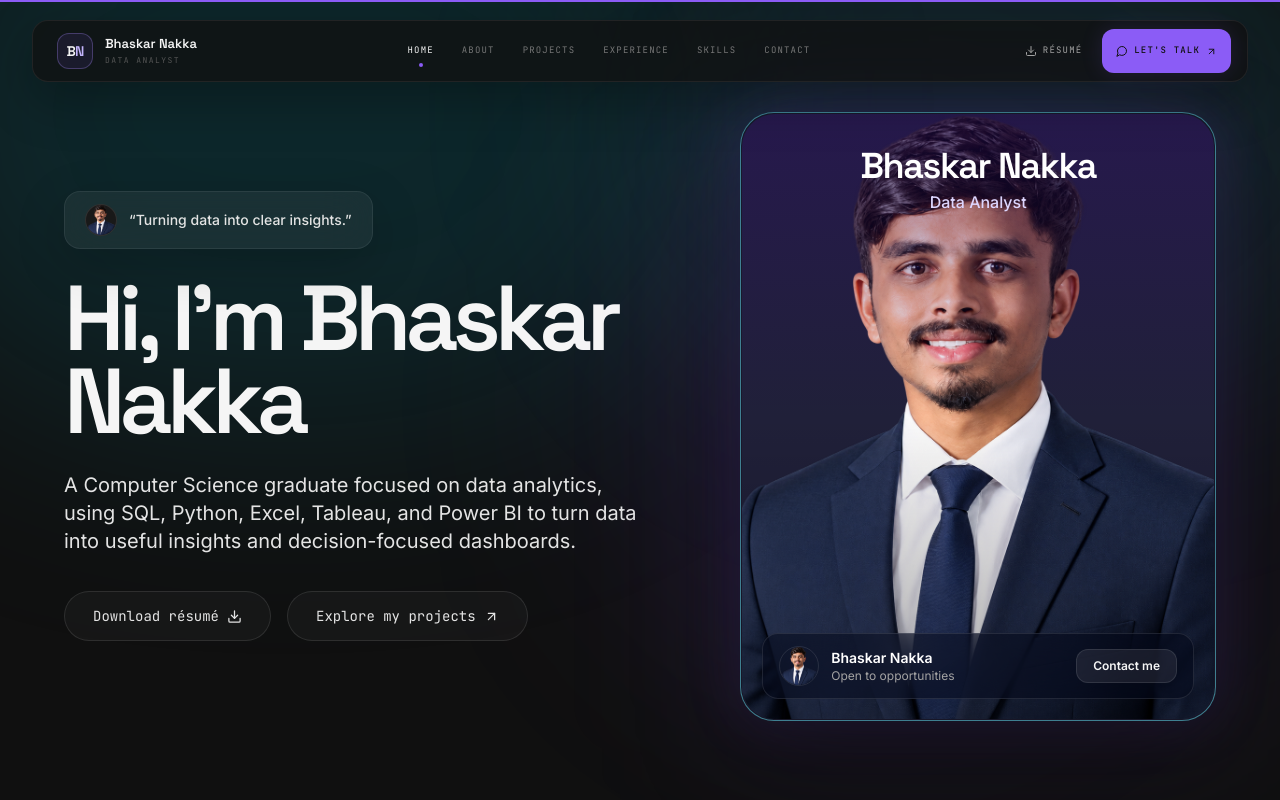
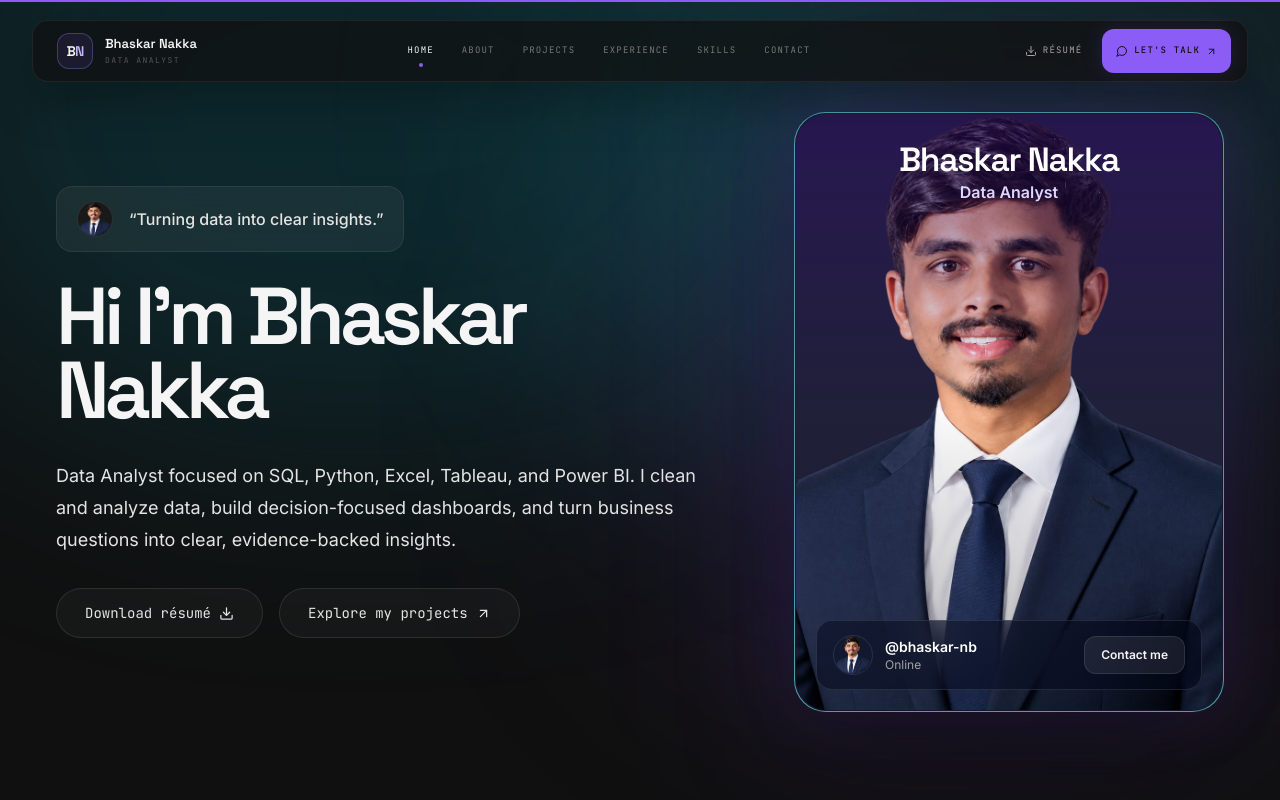
Before and after one commit to bhaskar-nb/portfolio, a Next.js app: page / in a window 1280 px wide. Shown: the top 800 px of the page. Built offline with nearby package versions, Linux system fonts and the light colour scheme.

Commit message:
Refine hero layout to match reference

```diff
--- a/components/Hero.tsx
+++ b/components/Hero.tsx
@@ -9,45 +9,37 @@ import MagneticButton from "@/components/MagneticButton";
 export default function Hero() {
   return (
     <section id="home" className="relative isolate min-h-[100svh] overflow-hidden bg-base-900">
-      <div className="pointer-events-none absolute inset-0 bg-grid-fine opacity-[0.06]" />
-      <div className="pointer-events-none absolute left-[-10%] top-[-12rem] h-[38rem] w-[52rem] rounded-full bg-cyan-500/[0.14] blur-[120px]" />
-      <div className="pointer-events-none absolute right-[-8%] top-[-10rem] h-[34rem] w-[46rem] rounded-full bg-cyan-400/[0.10] blur-[120px]" />
-      <div className="pointer-events-none absolute right-[12%] top-[18%] h-[32rem] w-[32rem] rounded-full bg-violet-500/[0.09] blur-[120px]" />
+      <div className="pointer-events-none absolute inset-0 bg-grid-fine opacity-[0.045]" />
+      <div className="pointer-events-none absolute left-[-8%] top-[-15rem] h-[42rem] w-[58rem] rounded-full bg-cyan-500/[0.15] blur-[130px]" />
+      <div className="pointer-events-none absolute right-[-10%] top-[-12rem] h-[38rem] w-[52rem] rounded-full bg-cyan-400/[0.12] blur-[130px]" />
+      <div className="pointer-events-none absolute right-[10%] top-[16%] h-[34rem] w-[34rem] rounded-full bg-violet-500/[0.09] blur-[130px]" />
 
-      <div className="relative mx-auto grid min-h-[100svh] w-full max-w-[1500px] items-center gap-14 px-6 pb-20 pt-28 sm:px-10 lg:grid-cols-[1fr_0.82fr] lg:gap-24 lg:px-16 lg:pb-24 lg:pt-28">
+      <div className="relative mx-auto grid min-h-[100svh] w-full max-w-[1450px] items-center gap-16 px-6 pb-20 pt-28 sm:px-10 lg:grid-cols-[1fr_430px] lg:gap-20 lg:px-14 lg:pb-24 lg:pt-28">
         <motion.div
           initial={{ opacity: 0, y: 24 }}
           whileInView={{ opacity: 1, y: 0 }}
           viewport={{ once: true }}
           transition={{ duration: 0.7 }}
-          className="max-w-3xl"
+          className="max-w-[700px]"
         >
-          <div className="mb-7 inline-flex items-center gap-3 rounded-2xl border border-white/[0.07] bg-white/[0.055] px-5 py-3 shadow-[0_15px_50px_rgba(0,0,0,0.18)] backdrop-blur-xl">
-            <div className="relative h-8 w-8 overflow-hidden rounded-full border border-white/10 bg-base-700">
-              <Image
-                src="/DP image.png"
-                alt=""
-                fill
-                sizes="32px"
-                className="object-cover object-top"
-              />
+          <div className="mb-7 inline-flex items-center gap-4 rounded-2xl border border-white/[0.07] bg-white/[0.055] px-5 py-3.5 backdrop-blur-xl">
+            <div className="relative h-9 w-9 overflow-hidden rounded-full border border-white/10 bg-base-700">
+              <Image src="/DP image.png" alt="" fill sizes="36px" className="object-cover object-top" />
             </div>
-            <span className="text-sm font-medium text-ink-200">
+            <span className="text-sm font-medium text-ink-200 sm:text-base">
               “Turning data into clear insights.”
             </span>
           </div>
 
-          <h1 className="max-w-3xl font-display text-[clamp(3.8rem,7.2vw,7.2rem)] font-semibold leading-[0.9] tracking-[-0.065em] text-ink-100">
-            Hi, I&apos;m {profile.name}
+          <h1 className="max-w-[680px] font-display text-[clamp(3.6rem,6.3vw,6.4rem)] font-semibold leading-[0.92] tracking-[-0.065em] text-ink-100">
+            Hi I&apos;m {profile.name}
           </h1>
 
-          <p className="mt-7 max-w-2xl text-base leading-8 text-ink-300 sm:text-lg lg:text-xl">
-            A Computer Science graduate focused on data analytics, using SQL,
-            Python, Excel, Tableau, and Power BI to turn data into useful
-            insights and decision-focused dashboards.
+          <p className="mt-8 max-w-[680px] text-base leading-7 text-ink-300 sm:text-lg sm:leading-8">
+            {profile.summary}
           </p>
 
-          <div className="mt-9 flex flex-wrap items-center gap-4">
+          <div className="mt-8 flex flex-wrap items-center gap-4">
             <MagneticButton
               href="/Resume.pdf"
               download
@@ -69,52 +61,46 @@ export default function Hero() {
           whileInView={{ opacity: 1, x: 0 }}
           viewport={{ once: true }}
           transition={{ duration: 0.8, delay: 0.1 }}
-          className="relative mx-auto w-full max-w-[500px]"
+          className="relative mx-auto w-full max-w-[430px]"
         >
-          <div className="absolute -inset-8 rounded-[48px] bg-violet-500/[0.10] blur-[70px]" />
+          <div className="absolute -inset-10 rounded-[55px] bg-violet-500/[0.11] blur-[75px]" />
 
-          <div className="relative overflow-hidden rounded-[34px] border border-cyan-300/50 bg-[#171729]/80 p-[1px] shadow-[0_30px_100px_rgba(0,0,0,0.45),0_0_55px_rgba(139,92,246,0.18)]">
-            <div className="relative aspect-[0.78] overflow-hidden rounded-[33px] bg-[#202039]">
+          <div className="relative rounded-[32px] border border-cyan-300/65 bg-[#171729]/80 p-[1px] shadow-[0_30px_100px_rgba(0,0,0,0.5),0_0_65px_rgba(139,92,246,0.2)]">
+            <div className="relative aspect-[0.715] overflow-hidden rounded-[31px] bg-[#202039]">
               <Image
                 src="/DP image.png"
                 alt={`${profile.name} — Data Analyst`}
                 fill
-                sizes="(max-width: 1024px) 90vw, 500px"
+                sizes="430px"
                 className="object-cover object-top"
                 priority
               />
 
-              <div className="absolute inset-0 bg-gradient-to-b from-violet-950/45 via-transparent to-black/35" />
+              <div className="absolute inset-0 bg-gradient-to-b from-violet-950/55 via-transparent to-black/30" />
 
-              <div className="absolute left-0 right-0 top-0 p-8 text-center">
-                <h2 className="font-display text-3xl font-semibold tracking-[-0.04em] text-white sm:text-4xl">
+              <div className="absolute left-0 right-0 top-0 px-7 pt-7 text-center">
+                <h2 className="font-display text-3xl font-semibold tracking-[-0.04em] text-white sm:text-[2.1rem]">
                   {profile.name}
                 </h2>
-                <p className="mt-1 text-sm font-medium text-violet-200 sm:text-base">
-                  Data Analyst
+                <p className="mt-0.5 text-sm font-semibold text-violet-200 sm:text-base">
+                  {profile.role}
                 </p>
               </div>
 
-              <div className="absolute bottom-5 left-5 right-5 flex items-center justify-between rounded-2xl border border-white/10 bg-slate-950/45 px-4 py-3 backdrop-blur-xl">
-                <div className="flex items-center gap-3">
-                  <div className="relative h-10 w-10 overflow-hidden rounded-full border border-white/10">
-                    <Image
-                      src="/DP image.png"
-                      alt=""
-                      fill
-                      sizes="40px"
-                      className="object-cover object-top"
-                    />
+              <div className="absolute bottom-5 left-5 right-5 flex items-center justify-between gap-3 rounded-2xl border border-white/10 bg-slate-950/45 px-4 py-3.5 backdrop-blur-xl">
+                <div className="flex min-w-0 items-center gap-3">
+                  <div className="relative h-10 w-10 shrink-0 overflow-hidden rounded-full border border-white/10">
+                    <Image src="/DP image.png" alt="" fill sizes="40px" className="object-cover object-top" />
                   </div>
-                  <div>
-                    <p className="text-sm font-semibold text-white">Bhaskar Nakka</p>
-                    <p className="text-xs text-ink-400">Open to opportunities</p>
+                  <div className="min-w-0">
+                    <p className="truncate text-sm font-semibold text-white">@{profile.githubUsername}</p>
+                    <p className="text-xs text-ink-400">Online</p>
                   </div>
                 </div>
 
                 <a
                   href="#contact"
-                  className="rounded-xl border border-white/10 bg-white/[0.08] px-4 py-2 text-xs font-semibold text-ink-100 transition hover:bg-white/[0.14]"
+                  className="shrink-0 rounded-xl border border-white/10 bg-white/[0.08] px-4 py-2.5 text-xs font-semibold text-ink-100 transition hover:bg-white/[0.14]"
                 >
                   Contact me
                 </a>
```
